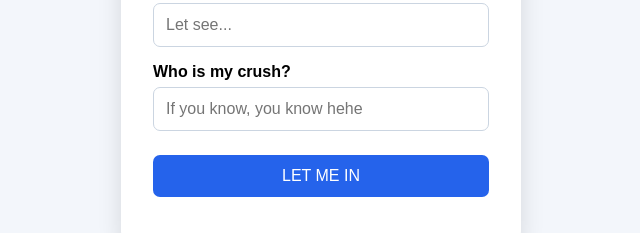
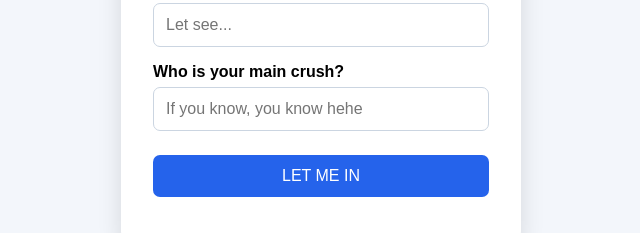
Before and after one commit to Bernadette34/login-page, a website: page index.html in a window 1280 px wide. Shown: the part 378-611 px from the top of the page, 319-959 px from the left. Drawn offline with Linux system fonts and the light colour scheme.

Commit message:
Update Website

```diff
--- a/index.html
+++ b/index.html
@@ -25,7 +25,7 @@
           required
         />
 
-        <label for="password">Who is my crush?</label>
+        <label for="password">Who is your main crush?</label>
         <input
           id="password"
           type="password"
```
